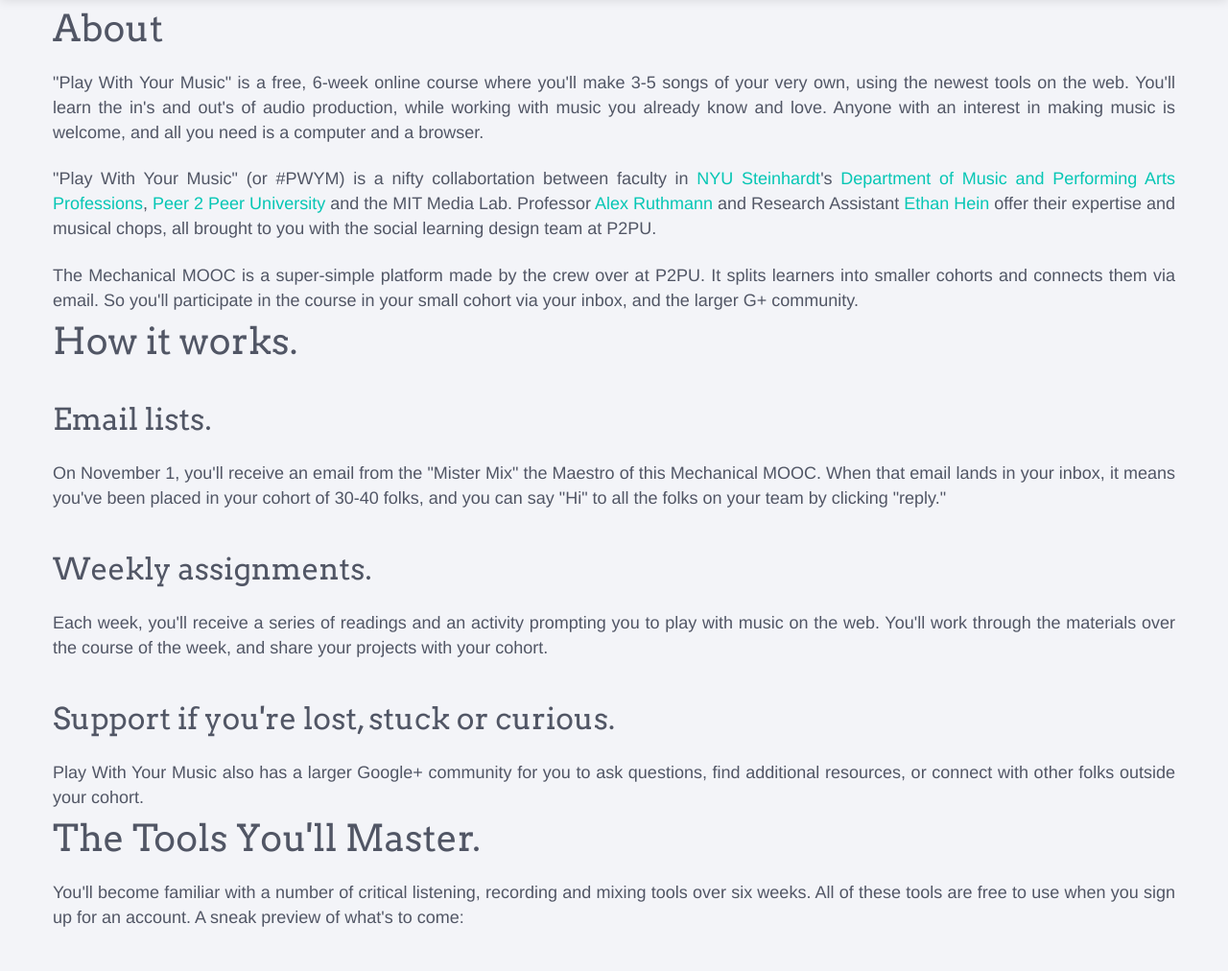
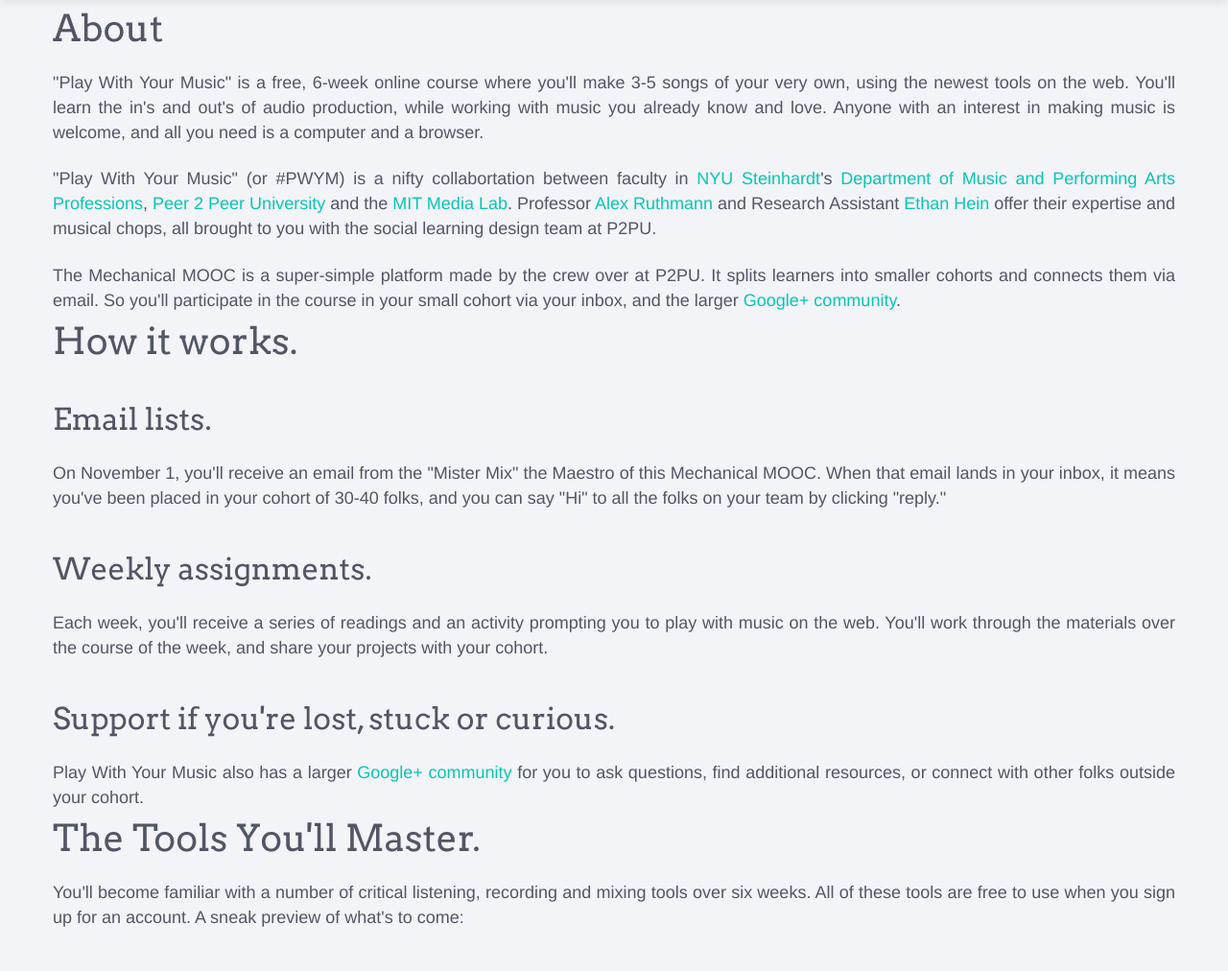
Before and after one commit to p2pu/mechanical-mooc, a Django app: page /about/ in a window 1280 px wide. Shown: the part 60-1072 px from the top of the page at 96% size. Run offline with Django 3.2, Linux system fonts and the light colour scheme; parts of the project's set-up code (start-up, migrations or seed data) failed here and were passed over; some libraries are stand-ins or nearby versions.

Commit message:
Update about
Add links to MIT Media Lab, G+ community, changed date for signup to reflect that it's open now.

```diff
--- a/templates/about.html
+++ b/templates/about.html
@@ -10,9 +10,9 @@
 
          <p>"Play With Your Music" is a free, 6-week online course where you'll make 3-5 songs of your very own, using the newest tools on the web. You'll learn the in's and out's of audio production, while working with music you already know and love. Anyone with an interest in making music is welcome, and all you need is a computer and a browser.</p>
 
-         <p>"Play With Your Music" (or #PWYM) is a nifty collabortation between faculty in <a href="http://steinhardt.nyu.edu/">NYU Steinhardt</a>'s <a href="http://steinhardt.nyu.edu/music/">Department of Music and Performing Arts Professions</a>, <a href="https://p2pu.org">Peer 2 Peer University</a> and the MIT Media Lab. Professor <a href="http://www.alexruthmann.com/blog1/">Alex Ruthmann</a> and Research Assistant <a href="http://www.ethanhein.com/wp/">Ethan Hein</a> offer their expertise and musical chops, all brought to you with the social learning design team at P2PU.</p>
+         <p>"Play With Your Music" (or #PWYM) is a nifty collabortation between faculty in <a href="http://steinhardt.nyu.edu/">NYU Steinhardt</a>'s <a href="http://steinhardt.nyu.edu/music/">Department of Music and Performing Arts Professions</a>, <a href="https://p2pu.org">Peer 2 Peer University</a> and the <a href="http://media.mit.edu/">MIT Media Lab</a>. Professor <a href="http://www.alexruthmann.com/blog1/">Alex Ruthmann</a> and Research Assistant <a href="http://www.ethanhein.com/wp/">Ethan Hein</a> offer their expertise and musical chops, all brought to you with the social learning design team at P2PU.</p>
 
-         <p>The Mechanical MOOC is a super-simple platform made by the crew over at P2PU. It splits learners into smaller cohorts and connects them via email. So you'll participate in the course in your small cohort via your inbox, and the larger G+ community.</p>
+         <p>The Mechanical MOOC is a super-simple platform made by the crew over at P2PU. It splits learners into smaller cohorts and connects them via email. So you'll participate in the course in your small cohort via your inbox, and the larger <a href="https://plus.google.com/communities/111652425357803311063">Google+ community</a>.</p>
 
 
           <h1>How it works.</h1>
@@ -23,7 +23,7 @@
           <p>Each week, you'll receive a series of readings and an activity prompting you to play with music on the web. You'll work through the materials over the course of the week, and share your projects with your cohort.</p>
 
           <h2>Support if you're lost, stuck or curious.</h2>
-          <p>Play With Your Music also has a larger Google+ community for you to ask questions, find additional resources, or connect with other folks outside your cohort.</p>
+          <p>Play With Your Music also has a larger <a href="https://plus.google.com/communities/111652425357803311063">Google+ community</a> for you to ask questions, find additional resources, or connect with other folks outside your cohort.</p>
 
         <h1>The Tools You'll Master.</h1>
 
@@ -43,7 +43,7 @@
 
         <img src="http://playwithyourmusic.files.wordpress.com/2013/09/screen-shot-2013-09-20-at-10-54-09-am.png">
 
-        <p>Signup will open soon, with the course beginning on November 1st.</p>
+        <p>Signup is open now, with the course beginning on November 1st.</p>
 
         </div>
       </div>
```
